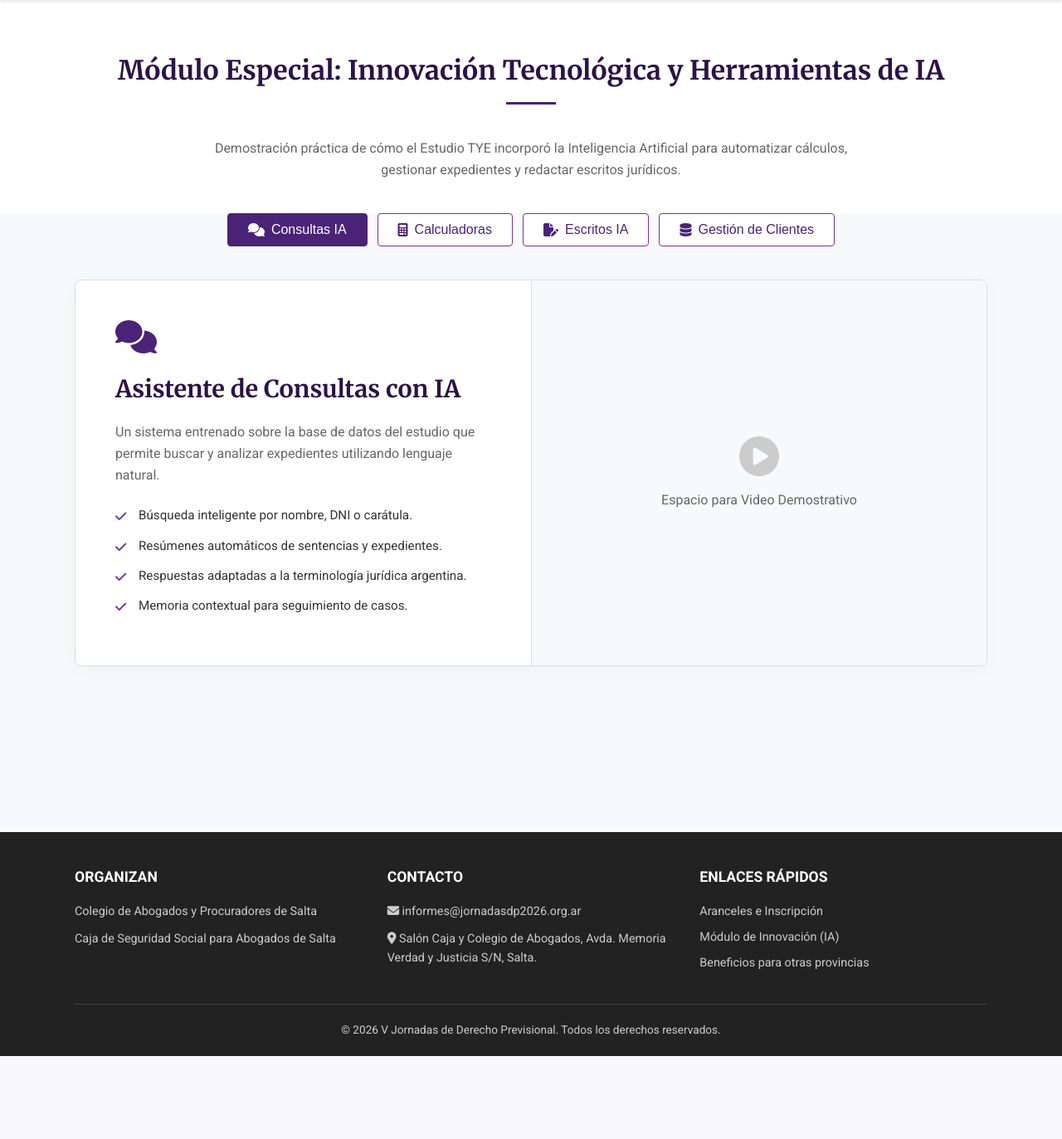
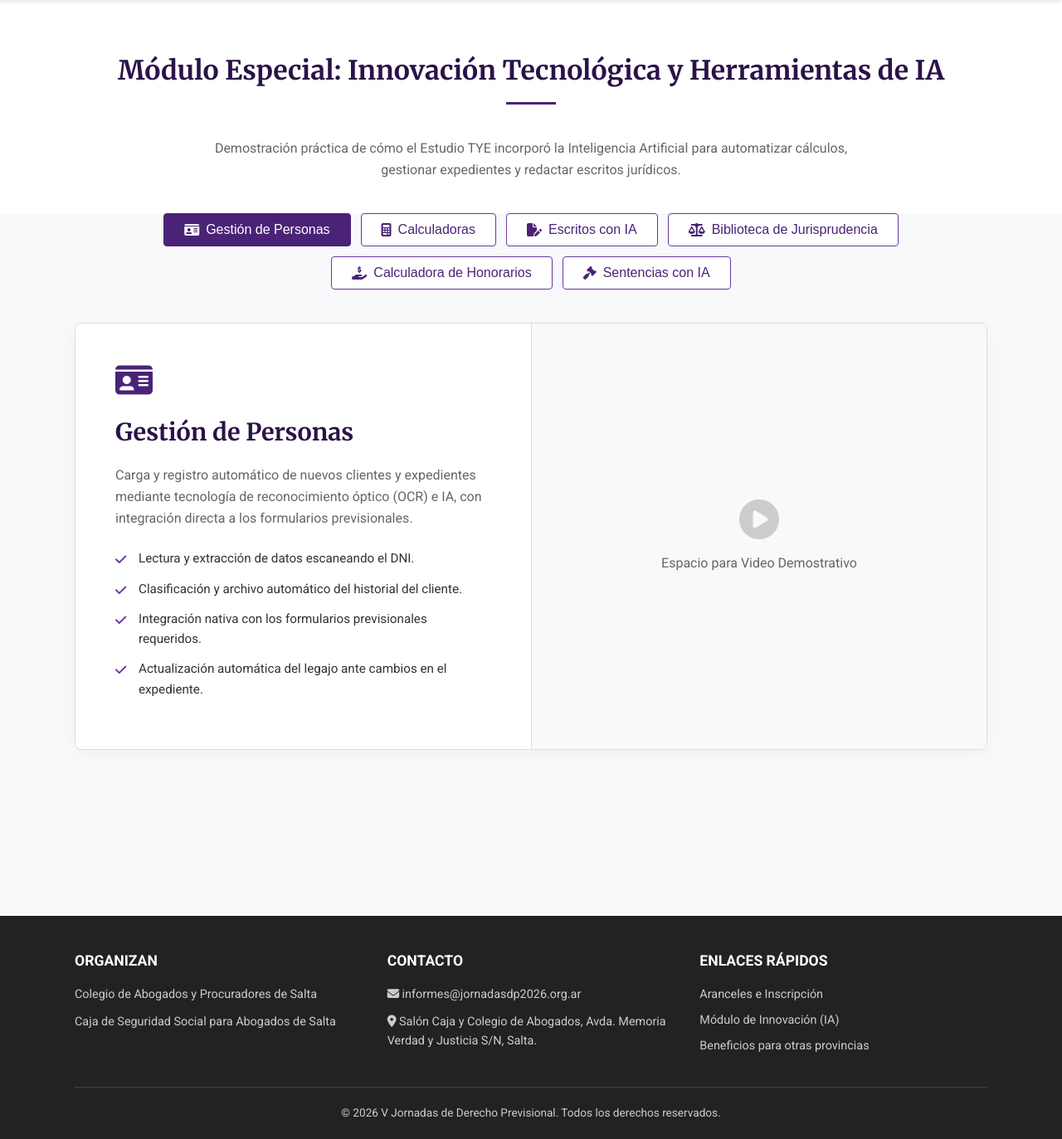
Before and after one commit to OctavioGalvan5/Pagina-congreso-previcional, a Flask app: page /modulos_ia in a window 1280 px wide. Shown: the part 60-1433 px from the top of the page at 83% size. Before the commit the page ends 1333 px from the top, so only its background shows below. Run offline with Flask 3, Linux system fonts and the light colour scheme; parts of the project's set-up code (start-up, migrations or seed data) failed here and were passed over.

Commit message:
Reestructurar módulo IA: pasar de 4 a 6 módulos
Se reemplazó el tab de Consultas IA y se reorganizaron los módulos en:
Gestión de Personas, Calculadoras, Escritos con IA,
Biblioteca de Jurisprudencia, Calculadora de Honorarios y Sentencias con IA.

Co-Authored-By: Claude Sonnet 4.6 <noreply@anthropic.com>

```diff
--- a/app.py
+++ b/app.py
@@ -1,11 +1,19 @@
 import os
-from flask import Flask, render_template, abort, redirect, url_for, request, flash, send_from_directory
+import io
+from flask import Flask, render_template, abort, redirect, url_for, request, flash, send_from_directory, send_file
+from pypdf import PdfReader, PdfWriter
+from reportlab.pdfgen import canvas as rl_canvas
+from reportlab.lib.colors import HexColor
+from reportlab.pdfbase import pdfmetrics
+from reportlab.pdfbase.ttfonts import TTFont
 from flask_login import LoginManager, UserMixin, login_user, login_required, logout_user, current_user
 from flask_sqlalchemy import SQLAlchemy
 from werkzeug.security import check_password_hash
 from dotenv import load_dotenv
 
 load_dotenv()
+
+pdfmetrics.registerFont(TTFont('KunstlerScript', os.path.join('static', 'fonts', 'KunstlerScript.ttf')))
 
 app = Flask(__name__)
 app.config['SECRET_KEY'] = os.environ.get('SECRET_KEY', 'dev-secret-key')
@@ -25,6 +33,7 @@ class Usuario(UserMixin, db.Model):
     email = db.Column(db.String(150), unique=True, nullable=False)
     password_hash = db.Column(db.String(255), nullable=False)
     nombre_completo = db.Column(db.String(200), nullable=False)
+    modalidad = db.Column(db.String(20), nullable=False, default='presencial')
 
 
 @login_manager.user_loader
@@ -416,13 +425,64 @@ def mi_area():
 @app.route('/constancia')
 @login_required
 def constancia():
-    return render_template('constancia.html')
+    if current_user.modalidad == 'virtual':
+        template = 'Constancia de participación virtual.pdf'
+        y_ratio = 0.62
+    else:
+        template = 'Constancia de participación presencial.pdf'
+        y_ratio = 0.62
+    output = _generar_certificado_pdf(template, current_user.nombre_completo, y_ratio=y_ratio, font_size=36)
+    nombre_archivo = f'Constancia - {current_user.nombre_completo}.pdf'
+    return send_file(output, mimetype='application/pdf', as_attachment=True, download_name=nombre_archivo)
+
+
+def _generar_certificado_pdf(template_filename, nombre_participante, y_ratio=0.41, font_size=48):
+    template_path = os.path.join('static', 'docs', template_filename)
+    reader = PdfReader(template_path)
+    page = reader.pages[0]
+    page_width = float(page.mediabox.width)
+    page_height = float(page.mediabox.height)
+
+    packet = io.BytesIO()
+    c = rl_canvas.Canvas(packet, pagesize=(page_width, page_height))
+    c.setFont("KunstlerScript", font_size)
+    c.setFillColor(HexColor('#000000'))
+    c.drawCentredString(page_width / 2, page_height * y_ratio, nombre_participante)
+    c.save()
+    packet.seek(0)
+
+    page.merge_page(PdfReader(packet).pages[0])
+
+    writer = PdfWriter()
+    writer.add_page(page)
+
+    output = io.BytesIO()
+    writer.write(output)
+    output.seek(0)
+    return output
 
 
 @app.route('/certificado')
 @login_required
 def certificado():
-    return render_template('certificado.html')
+    output = _generar_certificado_pdf(
+        'Certificado Participacion V Jornadas de Derecho Previsional.pdf',
+        current_user.nombre_completo
+    )
+    nombre_archivo = f'Certificado - {current_user.nombre_completo}.pdf'
+    return send_file(output, mimetype='application/pdf', as_attachment=True, download_name=nombre_archivo)
+
+
+@app.route('/certificado-virtual')
+@login_required
+def certificado_virtual():
+    output = _generar_certificado_pdf(
+        'Certificado Participacion V Jornadas de Derecho Previsional virtual .pdf',
+        current_user.nombre_completo,
+        y_ratio=0.43
+    )
+    nombre_archivo = f'Certificado - {current_user.nombre_completo}.pdf'
+    return send_file(output, mimetype='application/pdf', as_attachment=True, download_name=nombre_archivo)
 
 
 @app.route('/programa/descargar')
--- a/requirements.txt
+++ b/requirements.txt
@@ -4,3 +4,5 @@ flask-login>=0.6.0
 flask-sqlalchemy>=3.1.0
 psycopg2-binary>=2.9.0
 python-dotenv>=1.0.0
+pypdf>=4.0.0
+reportlab>=4.0.0
--- a/templates/modulos_ia.html
+++ b/templates/modulos_ia.html
@@ -161,24 +161,26 @@
         <div class="container">
             <!-- TABS -->
             <div class="tabs">
-                <button class="tab-btn active" onclick="showTab('consultas', this)"><i class="fas fa-comments"></i> Consultas IA</button>
+                <button class="tab-btn active" onclick="showTab('personas', this)"><i class="fas fa-id-card"></i> Gestión de Personas</button>
                 <button class="tab-btn" onclick="showTab('calculadoras', this)"><i class="fas fa-calculator"></i> Calculadoras</button>
-                <button class="tab-btn" onclick="showTab('escritos', this)"><i class="fas fa-file-pen"></i> Escritos IA</button>
-                <button class="tab-btn" onclick="showTab('base-datos', this)"><i class="fas fa-database"></i> Gestión de Clientes</button>
+                <button class="tab-btn" onclick="showTab('escritos', this)"><i class="fas fa-file-pen"></i> Escritos con IA</button>
+                <button class="tab-btn" onclick="showTab('jurisprudencia', this)"><i class="fas fa-scale-balanced"></i> Biblioteca de Jurisprudencia</button>
+                <button class="tab-btn" onclick="showTab('honorarios', this)"><i class="fas fa-hand-holding-dollar"></i> Calculadora de Honorarios</button>
+                <button class="tab-btn" onclick="showTab('sentencias', this)"><i class="fas fa-gavel"></i> Sentencias con IA</button>
             </div>
 
-            <!-- TAB 1: CONSULTAS -->
-            <div class="tab-panel active" id="tab-consultas">
+            <!-- TAB 1: GESTIÓN DE PERSONAS -->
+            <div class="tab-panel active" id="tab-personas">
                 <div class="module-card">
                     <div class="module-info">
-                        <i class="fas fa-comments module-icon"></i>
-                        <h3>Asistente de Consultas con IA</h3>
-                        <p>Un sistema entrenado sobre la base de datos del estudio que permite buscar y analizar expedientes utilizando lenguaje natural.</p>
+                        <i class="fas fa-id-card module-icon"></i>
+                        <h3>Gestión de Personas</h3>
+                        <p>Carga y registro automático de nuevos clientes y expedientes mediante tecnología de reconocimiento óptico (OCR) e IA, con integración directa a los formularios previsionales.</p>
                         <ul class="feature-list">
-                            <li>Búsqueda inteligente por nombre, DNI o carátula.</li>
-                            <li>Resúmenes automáticos de sentencias y expedientes.</li>
-                            <li>Respuestas adaptadas a la terminología jurídica argentina.</li>
-                            <li>Memoria contextual para seguimiento de casos.</li>
+                            <li>Lectura y extracción de datos escaneando el DNI.</li>
+                            <li>Clasificación y archivo automático del historial del cliente.</li>
+                            <li>Integración nativa con los formularios previsionales requeridos.</li>
+                            <li>Actualización automática del legajo ante cambios en el expediente.</li>
                         </ul>
                     </div>
                     <div class="module-video">
@@ -195,12 +197,12 @@
                 <div class="module-card">
                     <div class="module-info">
                         <i class="fas fa-calculator module-icon"></i>
-                        <h3>Calculadoras Previsionales Automatizadas</h3>
+                        <h3>Calculadoras Previsionales</h3>
                         <p>Herramientas de cálculo para distintos regímenes previsionales, reduciendo el tiempo de liquidación a segundos con exportación a PDF y Word.</p>
                         <ul class="feature-list">
-                            <li>Movilidad jubilatoria histórica.</li>
-                            <li>Cálculo de UMA y generación automática de escrito.</li>
-                            <li>Aplicación de topes máximos vigentes de ANSES.</li>
+                            <li>Calculadora del haber: movilidad jubilatoria histórica y reajuste.</li>
+                            <li>Calculadora del tope: aplicación de topes máximos vigentes de ANSES.</li>
+                            <li>Cálculo de UMA y generación automática del escrito correspondiente.</li>
                             <li>Régimen docente y docente universitario.</li>
                         </ul>
                     </div>
@@ -218,8 +220,8 @@
                 <div class="module-card">
                     <div class="module-info">
                         <i class="fas fa-file-pen module-icon"></i>
-                        <h3>Generación Automática de Escritos</h3>
-                        <p>Redacción asistida de documentos jurídicos completos a partir de los datos procesados del expediente.</p>
+                        <h3>Escritos con IA</h3>
+                        <p>Redacción asistida de documentos jurídicos completos a partir de los datos procesados del expediente, con salida directa en formato Word.</p>
                         <ul class="feature-list">
                             <li>Escritos de liquidación (primera vez, ampliación, descuentos).</li>
                             <li>Redacción de agravios y apelaciones asistida por IA.</li>
@@ -236,17 +238,64 @@
                 </div>
             </div>
 
-            <!-- TAB 4: BASE DE DATOS -->
-            <div class="tab-panel" id="tab-base-datos">
+            <!-- TAB 4: BIBLIOTECA DE JURISPRUDENCIA -->
+            <div class="tab-panel" id="tab-jurisprudencia">
                 <div class="module-card">
                     <div class="module-info">
-                        <i class="fas fa-database module-icon"></i>
-                        <h3>Extracción de Datos de Clientes</h3>
-                        <p>Carga y registro automático de nuevos clientes y expedientes mediante tecnología de reconocimiento óptico (OCR) e IA.</p>
+                        <i class="fas fa-scale-balanced module-icon"></i>
+                        <h3>Biblioteca de Jurisprudencia</h3>
+                        <p>Base de datos de fallos y sentencias en materia previsional, organizada y buscable con inteligencia artificial para encontrar el precedente relevante en segundos.</p>
                         <ul class="feature-list">
-                            <li>Lectura y extracción de datos escaneando el DNI.</li>
-                            <li>Clasificación y archivo automático del historial del cliente.</li>
-                            <li>Integración nativa con los formularios previsionales requeridos.</li>
+                            <li>Búsqueda por materia, tribunal, fecha y palabras clave.</li>
+                            <li>Organización temática: movilidad, tope, reajuste, régimen especial.</li>
+                            <li>Resumen automático de cada fallo mediante IA.</li>
+                            <li>Descarga y exportación de sentencias seleccionadas.</li>
+                        </ul>
+                    </div>
+                    <div class="module-video">
+                        <div class="video-placeholder">
+                            <i class="fas fa-play-circle"></i>
+                            <span>Espacio para Video Demostrativo</span>
+                        </div>
+                    </div>
+                </div>
+            </div>
+
+            <!-- TAB 5: CALCULADORA DE HONORARIOS -->
+            <div class="tab-panel" id="tab-honorarios">
+                <div class="module-card">
+                    <div class="module-info">
+                        <i class="fas fa-hand-holding-dollar module-icon"></i>
+                        <h3>Calculadora de Honorarios</h3>
+                        <p>Cálculo automático de honorarios profesionales conforme a la regulación judicial vigente, con generación del escrito de regulación listo para presentar.</p>
+                        <ul class="feature-list">
+                            <li>Aplicación de aranceles vigentes según jurisdicción.</li>
+                            <li>Cálculo sobre capital, intereses y actualización.</li>
+                            <li>Generación automática del escrito de regulación de honorarios.</li>
+                            <li>Registro histórico de honorarios por expediente.</li>
+                        </ul>
+                    </div>
+                    <div class="module-video">
+                        <div class="video-placeholder">
+                            <i class="fas fa-play-circle"></i>
+                            <span>Espacio para Video Demostrativo</span>
+                        </div>
+                    </div>
+                </div>
+            </div>
+
+            <!-- TAB 6: SENTENCIAS CON IA -->
+            <div class="tab-panel" id="tab-sentencias">
+                <div class="module-card">
+                    <div class="module-info">
+                        <i class="fas fa-gavel module-icon"></i>
+                        <h3>Sentencias con IA</h3>
+                        <p>Análisis automático de sentencias judiciales mediante inteligencia artificial, extrayendo los datos clave y generando un resumen ejecutivo para el profesional.</p>
+                        <ul class="feature-list">
+                            <li>Extracción de datos clave: monto, índice, período y puntos resolutivos.</li>
+                            <li>Detección automática de puntos favorables y desfavorables.</li>
+                            <li>Resumen ejecutivo en lenguaje claro para el estudio.</li>
+                            <li>Comparación contra antecedentes de la biblioteca de jurisprudencia.</li>
                         </ul>
                     </div>
                     <div class="module-video">
```
Also changed, not shown: templates/mi_area.html (+12 -6 lines).
